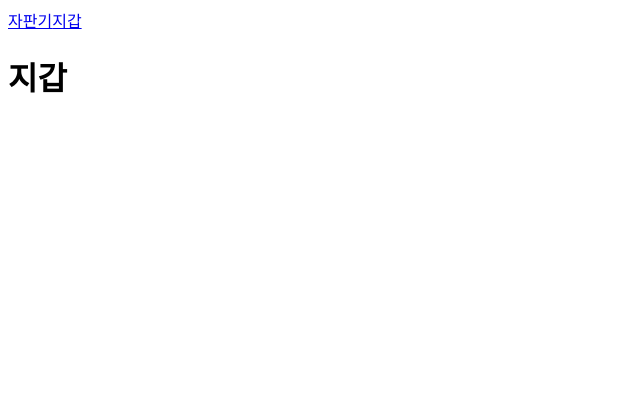
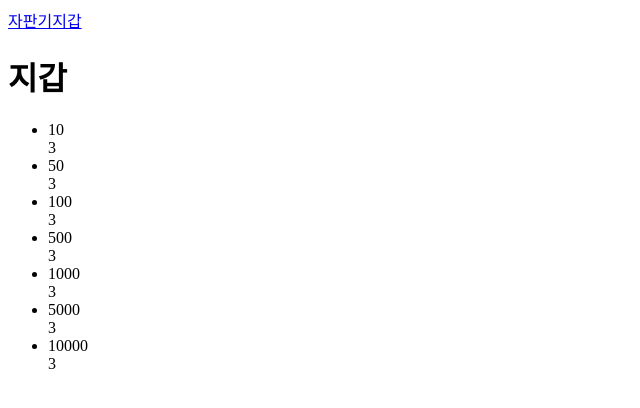
Before and after one commit to codesquad-members-2022/fe-vm, a React (Create React App) app: page /wallet in a window 1280 px wide. Shown: the top 408 px of the page, without its empty margins (0-640 px from the left). Built offline with nearby package versions, Linux system fonts and the light colour scheme.

Commit message:
feat: 금액 투입하면 지감에서 해당하는 돈 개수 감소

```diff
--- a/src/components/MoneySlot.jsx
+++ b/src/components/MoneySlot.jsx
@@ -1,8 +1,10 @@
-function MoneySlot({ addRecord }) {
+function MoneySlot({ addRecord, wallet }) {
     const putMoney = (event) => {
         if (event.key === "Enter") {
             event.preventDefault();
-            addRecord(`${event.target.value}원이 투입됨`);
+            const money = event.target.value;
+            wallet[money] -= 1;
+            addRecord(`${money}원이 투입됨`);
             event.target.value = "";
         }
     };
--- a/src/data/wallet.js
+++ b/src/data/wallet.js
@@ -1,4 +1,4 @@
-export const wallet = {
+const wallet = {
     10: 3,
     50: 3,
     100: 3,
@@ -7,3 +7,5 @@ export const wallet = {
     5000: 3,
     10000: 3,
 };
+
+export default wallet;
--- a/src/routes/Home.jsx
+++ b/src/routes/Home.jsx
@@ -1,4 +1,5 @@
 import { Outlet, Link, useLocation } from "react-router-dom";
+import wallet from "../data/wallet";
 
 function Home() {
     const { pathname } = useLocation();
@@ -10,7 +11,7 @@ function Home() {
                 <Link to="/wallet">지갑</Link>
             </nav>
             {pathname === "/" && <h1>버튼을 클릭하세요</h1>}
-            <Outlet />
+            <Outlet context={wallet} />
         </>
     );
 }
--- a/src/routes/VendingMachine.jsx
+++ b/src/routes/VendingMachine.jsx
@@ -1,8 +1,10 @@
 import { useState } from "react";
+import { useOutletContext } from "react-router-dom";
 import MoneySlot from "../components/MoneySlot";
 import RecordBoard from "../components/RecordBoard";
 
 function VendingMachine() {
+    const wallet = useOutletContext();
     const [record, setRecord] = useState([]);
 
     const addRecord = (newRecord) => {
@@ -12,7 +14,7 @@ function VendingMachine() {
     return (
         <>
             <h1>자판기</h1>
-            <MoneySlot addRecord={addRecord} />
+            <MoneySlot addRecord={addRecord} wallet={wallet} />
             <RecordBoard record={record} />
         </>
     );
--- a/src/routes/Wallet.jsx
+++ b/src/routes/Wallet.jsx
@@ -1,5 +1,25 @@
+import { useOutletContext } from "react-router-dom";
+import { v4 as uuid } from "uuid";
+
 function Wallet() {
-    return <h1>지갑</h1>;
+    const wallet = useOutletContext();
+    const walletState = [];
+
+    for (let key of Object.keys(wallet)) {
+        walletState.push(
+            <li key={uuid()}>
+                <div>{key}</div>
+                <div>{wallet[key]}</div>
+            </li>
+        );
+    }
+
+    return (
+        <>
+            <h1>지갑</h1>
+            <ul>{walletState}</ul>
+        </>
+    );
 }
 
 export default Wallet;
```
